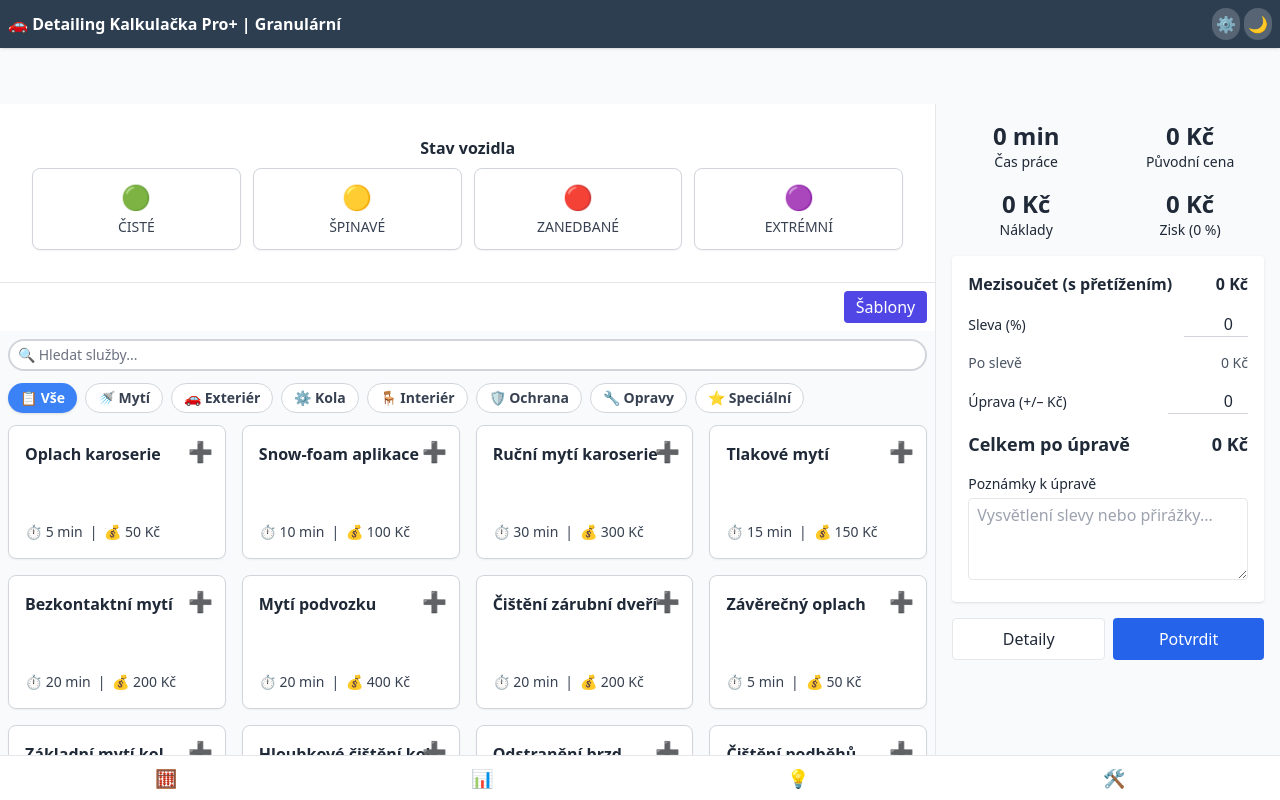
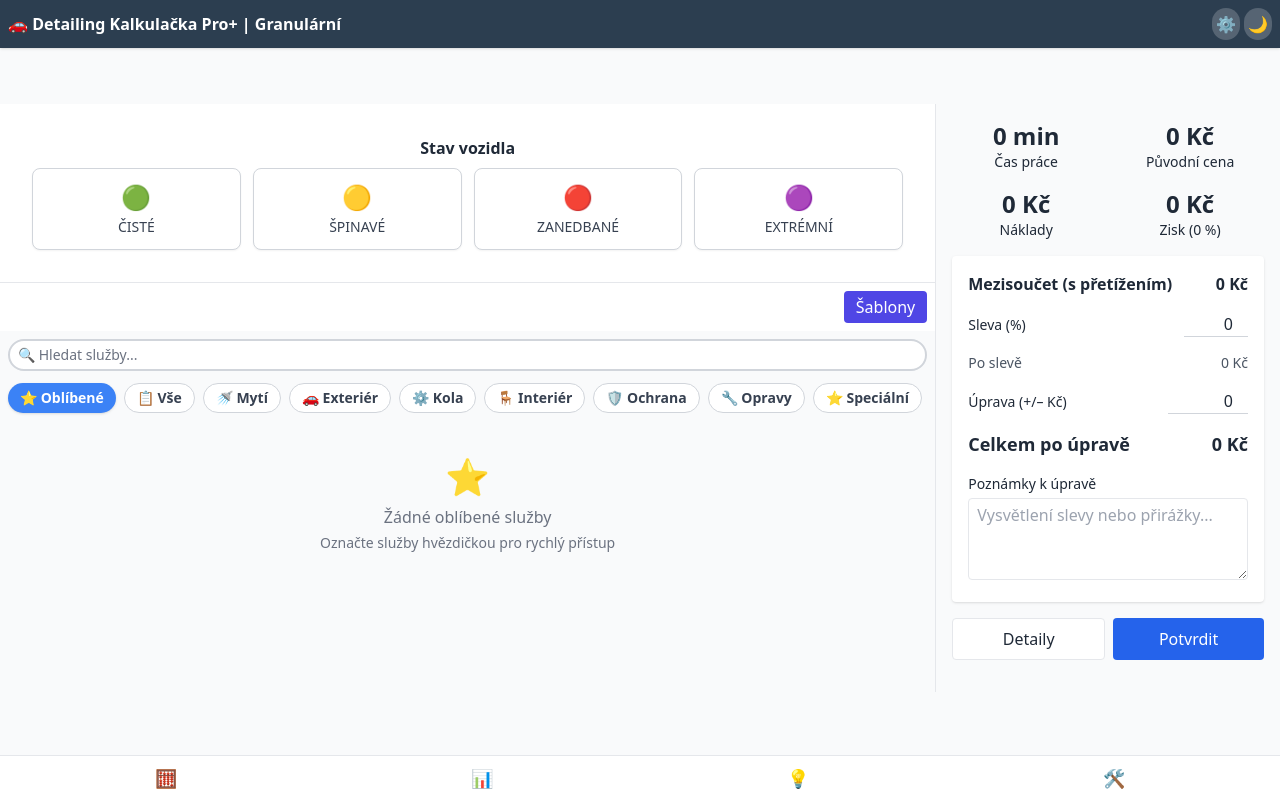
Before and after one commit to Rowunk/auto-detail, a React (Vite) app: page / in a window 1280 px wide. Built offline with nearby package versions, Linux system fonts and the light colour scheme.

Commit message:
feat(favorites): add most-used quick-pick functionality

```diff
--- a/src/App.tsx
+++ b/src/App.tsx
@@ -4,6 +4,7 @@ import { ConfigProvider, ConfigContext } from './contexts/ConfigContext';
 import { getStorageItem, setStorageItem } from './utils/storage';
 import { useLocalStorageState } from './hooks/useLocalStorageState';
 import { isVehicleCondition, isServiceItemArray } from './utils/validators';
+import { getQuickPickServices } from './utils/favorites';
 import type { ServiceCategory, VehicleCondition, ServiceItem } from './types';
 
 import Header from './components/Header';
@@ -38,7 +39,7 @@ function CalculatorView({
 }: CalculatorViewProps): React.ReactElement {
   const { config } = useContext(ConfigContext);
 
-  const [activeCategory, setActiveCategory] = useState<ServiceCategory>('all');
+  const [activeCategory, setActiveCategory] = useState<ServiceCategory>('favorites'); // Start with favorites
   const [searchTerm, setSearchTerm] = useState<string>('');
   const [toast, setToast] = useState<string>('');
   const [showTemplates, setShowTemplates] = useState<boolean>(false);
@@ -65,6 +66,9 @@ function CalculatorView({
     return result;
   }, [customServices]);
 
+  // Get quick pick services (favorites + most used)
+  const quickPickServices = useMemo(() => getQuickPickServices(), [activeCategory]);
+
   // Sort helper
   const sortKeys = (keys: string[]): string[] =>
     [...keys].sort((a, b) => {
@@ -86,16 +90,39 @@ function CalculatorView({
   };
 
   // Filter + sort
-  const filtered = useMemo(
-    () =>
-      Object.entries(mergedServices)
-        .filter(([, svc]) =>
-          (activeCategory === 'all' || svc.category === activeCategory) &&
+  const filtered = useMemo(() => {
+    let serviceEntries = Object.entries(mergedServices);
+
+    // Filter by category
+    if (activeCategory === 'favorites') {
+      // Show only services that are in quick pick list
+      serviceEntries = serviceEntries.filter(([key]) =>
+        quickPickServices.includes(key)
+      );
+    } else if (activeCategory !== 'all') {
+      serviceEntries = serviceEntries.filter(([, svc]) =>
+        svc.category === activeCategory
+      );
+    }
+
+    // Filter by search term
+    if (searchTerm) {
+      serviceEntries = serviceEntries.filter(([, svc]) =>
         svc.name.toLowerCase().includes(searchTerm.toLowerCase())
-        )
-        .sort(([, a], [, b]) => (a.order ?? 0) - (b.order ?? 0)),
-    [activeCategory, searchTerm, mergedServices]
       );
+    }
+
+    // Sort by order for non-favorites, or by quick pick order for favorites
+    if (activeCategory === 'favorites') {
+      return serviceEntries.sort(([keyA], [keyB]) => {
+        const indexA = quickPickServices.indexOf(keyA);
+        const indexB = quickPickServices.indexOf(keyB);
+        return indexA - indexB;
+      });
+    } else {
+      return serviceEntries.sort(([, a], [, b]) => (a.order ?? 0) - (b.order ?? 0));
+    }
+  }, [activeCategory, searchTerm, mergedServices, quickPickServices]);
 
   return (
     <>
@@ -144,7 +171,21 @@ function CalculatorView({
 
           {/* 4) Grid */}
           <div className="flex-1 grid grid-cols-2 sm:grid-cols-3 md:grid-cols-4 gap-4 p-2 auto-rows-fr">
-            {filtered.map(([key, svc]) => (
+            {filtered.length === 0 && activeCategory === 'favorites' ? (
+              <div className="col-span-full text-center py-8 text-gray-500">
+                <span className="text-4xl block mb-2">⭐</span>
+                <p>Žádné oblíbené služby</p>
+                <p className="text-sm mt-1">
+                  Označte služby hvězdičkou pro rychlý přístup
+                </p>
+              </div>
+            ) : filtered.length === 0 ? (
+              <div className="col-span-full text-center py-8 text-gray-500">
+                <span className="text-4xl block mb-2">🔍</span>
+                <p>Žádné služby nenalezeny</p>
+              </div>
+            ) : (
+              filtered.map(([key, svc]) => (
                 <ServiceCard
                   key={key}
                   serviceKey={key}
@@ -153,7 +194,8 @@ function CalculatorView({
                   toggle={toggleService}
                   currentCondition={condition}
                 />
-            ))}
+              ))
+            )}
           </div>
 
           {/* 5) Summary */}
--- a/src/components/CategoryTabs.tsx
+++ b/src/components/CategoryTabs.tsx
@@ -10,18 +10,20 @@ type CategoryInfo = {
 };
 
 const categories: CategoryInfo[] = [
-  { key: 'all',      label: '📋 Vše'        },
-  { key: 'wash',     label: '🚿 Mytí'       },
-  { key: 'exterior', label: '🚗 Exteriér'   },
-  { key: 'wheels',   label: '⚙️ Kola'       },
-  { key: 'interior', label: '🪑 Interiér'   },
-  { key: 'protection', label: '🛡️ Ochrana' },
-  { key: 'restoration', label: '🔧 Opravy'  },
-  { key: 'specialty',  label: '⭐ Speciální'}
+  { key: 'favorites', label: '⭐ Oblíbené'    },
+  { key: 'all',       label: '📋 Vše'        },
+  { key: 'wash',      label: '🚿 Mytí'       },
+  { key: 'exterior',  label: '🚗 Exteriér'   },
+  { key: 'wheels',    label: '⚙️ Kola'       },
+  { key: 'interior',  label: '🪑 Interiér'   },
+  { key: 'protection', label: '🛡️ Ochrana'  },
+  { key: 'restoration', label: '🔧 Opravy'   },
+  { key: 'specialty',  label: '⭐ Speciální' }
 ];
 
 /**
  * Horizontal scrollable tabs for filtering services by category.
+ * Now includes a favorites tab for quick access to user's preferred services.
  *
  * @param {CategoryTabsProps} props - Component props
  * @param {ServiceCategory} props.active - Currently selected category
@@ -30,7 +32,7 @@ const categories: CategoryInfo[] = [
  *
  * @example
  * <CategoryTabs
- *   active="wash"
+ *   active="favorites"
  *   onChange={(category) => setActiveCategory(category)}
  * />
  */
@@ -55,7 +57,7 @@ export default function CategoryTabs({ active, onChange }: CategoryTabsProps): R
 
 CategoryTabs.propTypes = {
   active: PropTypes.oneOf([
-    'all', 'wash', 'exterior', 'wheels', 'interior',
+    'all', 'favorites', 'wash', 'exterior', 'wheels', 'interior',
     'protection', 'restoration', 'specialty'
   ]).isRequired,
   onChange: PropTypes.func.isRequired
--- a/src/components/TipsSection.tsx
+++ b/src/components/TipsSection.tsx
@@ -9,6 +9,11 @@ type Tip = {
 };
 
 const tips: Tip[] = [
+  {
+    title: '⭐ Oblíbené služby',
+    text: 'Označte nejčastěji používané služby hvězdičkou pro rychlý přístup. Aplikace také automaticky sleduje nejpoužívanější služby.',
+    accent: 'border-yellow-500',
+  },
   {
     title: '🎯 Granulární přístup',
     text: 'Kombinujte služby pro optimální výsledek. Každá služba má specifické požadavky a pořadí.',
@@ -28,7 +33,7 @@ const tips: Tip[] = [
 
 /**
  * Displays professional tips for detailing services.
- * Contains static information about best practices.
+ * Contains static information about best practices and new features.
  *
  * @returns {React.ReactElement} Tips section component
  *
--- a/src/types/index.ts
+++ b/src/types/index.ts
@@ -13,8 +13,9 @@ export type VehicleSize = 'small' | 'sedan' | 'combi' | 'suv' | 'van' | 'truck';
 /**
  * Service categories for organizing services in the UI
  * 'all' is a special category used for filtering to show all services
+ * 'favorites' shows user's favorited services for quick access
  */
-export type ServiceCategory = 'wash' | 'exterior' | 'wheels' | 'interior' | 'protection' | 'restoration' | 'specialty' | 'all';
+export type ServiceCategory = 'wash' | 'exterior' | 'wheels' | 'interior' | 'protection' | 'restoration' | 'specialty' | 'all' | 'favorites';
 
 /**
  * Structure of a single service item in the database
@@ -23,7 +24,7 @@ export interface ServiceItem {
   /** Display name of the service */
   name: string;
   /** Category the service belongs to */
-  category: Exclude<ServiceCategory, 'all'>;
+  category: Exclude<ServiceCategory, 'all' | 'favorites'>;
   /** Suggested position in professional detailing workflow (lower = earlier) */
   order: number;
   /** Labor minutes required for each condition */
@@ -80,3 +81,21 @@ export interface HistoryEntry {
   /** Formatted date string */
   date: string;
 }
+
+/**
+ * Service usage statistics for tracking most-used services
+ */
+export interface ServiceUsageStats {
+  /** Service key -> usage count mapping */
+  [serviceKey: string]: number;
+}
+
+/**
+ * Favorites management data structure
+ */
+export interface FavoritesData {
+  /** Array of favorited service keys */
+  favorites: string[];
+  /** Usage statistics for tracking most-used services */
+  usageStats: ServiceUsageStats;
+}
--- /dev/null
+++ b/src/utils/favorites.ts
@@ -0,0 +1,133 @@
+// src/utils/favorites.ts
+import { getStorageItem, setStorageItem } from './storage';
+import type { FavoritesData, ServiceUsageStats } from '../types';
+
+const FAVORITES_STORAGE_KEY = 'detailingFavorites';
+
+/**
+ * Default favorites data structure
+ */
+const defaultFavoritesData: FavoritesData = {
+  favorites: [],
+  usageStats: {}
+};
+
+/**
+ * Type guard for FavoritesData
+ */
+function isFavoritesData(x: any): x is FavoritesData {
+  return (
+    x &&
+    typeof x === 'object' &&
+    Array.isArray(x.favorites) &&
+    x.favorites.every((f: any) => typeof f === 'string') &&
+    typeof x.usageStats === 'object' &&
+    Object.values(x.usageStats).every((v: any) => typeof v === 'number')
+  );
+}
+
+/**
+ * Load favorites data from localStorage with validation
+ */
+export function loadFavoritesData(): FavoritesData {
+  const data = getStorageItem<FavoritesData>(FAVORITES_STORAGE_KEY, defaultFavoritesData);
+  return isFavoritesData(data) ? data : defaultFavoritesData;
+}
+
+/**
+ * Save favorites data to localStorage
+ */
+export function saveFavoritesData(data: FavoritesData): boolean {
+  return setStorageItem(FAVORITES_STORAGE_KEY, data);
+}
+
+/**
+ * Get current favorites list
+ */
+export function getFavorites(): string[] {
+  return loadFavoritesData().favorites;
+}
+
+/**
+ * Get current usage statistics
+ */
+export function getUsageStats(): ServiceUsageStats {
+  return loadFavoritesData().usageStats;
+}
+
+/**
+ * Toggle favorite status of a service
+ */
+export function toggleFavorite(serviceKey: string): boolean {
+  const data = loadFavoritesData();
+  const isFavorited = data.favorites.includes(serviceKey);
+
+  if (isFavorited) {
+    data.favorites = data.favorites.filter(key => key !== serviceKey);
+  } else {
+    data.favorites.push(serviceKey);
+  }
+
+  return saveFavoritesData(data);
+}
+
+/**
+ * Check if a service is favorited
+ */
+export function isFavorite(serviceKey: string): boolean {
+  return getFavorites().includes(serviceKey);
+}
+
+/**
+ * Increment usage count for services
+ */
+export function incrementUsage(serviceKeys: string[]): boolean {
+  const data = loadFavoritesData();
+
+  serviceKeys.forEach(key => {
+    data.usageStats[key] = (data.usageStats[key] || 0) + 1;
+  });
+
+  return saveFavoritesData(data);
+}
+
+/**
+ * Get most used services sorted by usage count
+ */
+export function getMostUsedServices(limit?: number): string[] {
+  const stats = getUsageStats();
+  const sorted = Object.entries(stats)
+    .sort(([, a], [, b]) => b - a)
+    .map(([key]) => key);
+
+  return limit ? sorted.slice(0, limit) : sorted;
+}
+
+/**
+ * Get services that are either favorited OR heavily used
+ * This provides a smart "quick-pick" list combining explicit favorites
+ * with frequently used services
+ */
+export function getQuickPickServices(): string[] {
+  const favorites = getFavorites();
+  const mostUsed = getMostUsedServices(10); // Top 10 most used
+
+  // Combine favorites with most used, removing duplicates
+  // Favorites appear first, then most used that aren't already favorited
+  const quickPick = [...favorites];
+
+  mostUsed.forEach(key => {
+    if (!quickPick.includes(key)) {
+      quickPick.push(key);
+    }
+  });
+
+  return quickPick;
+}
+
+/**
+ * Clear all favorites and usage data
+ */
+export function clearFavoritesData(): boolean {
+  return saveFavoritesData(defaultFavoritesData);
+}
```
Also changed, not shown: src/components/ReportPanel.tsx (+13 -1 lines), src/components/ServiceCard.tsx (+26 -2 lines), src/types/props.ts (line endings or trailing spaces). Lines whose indentation alone changed are shown as unchanged.
